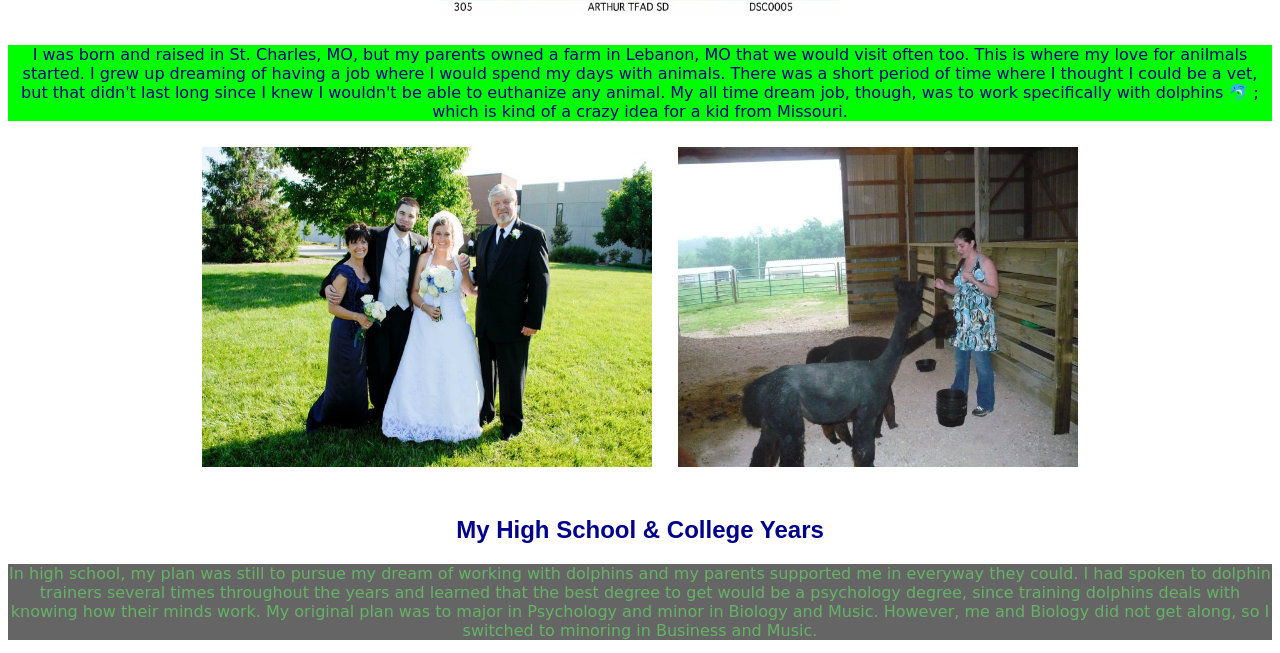
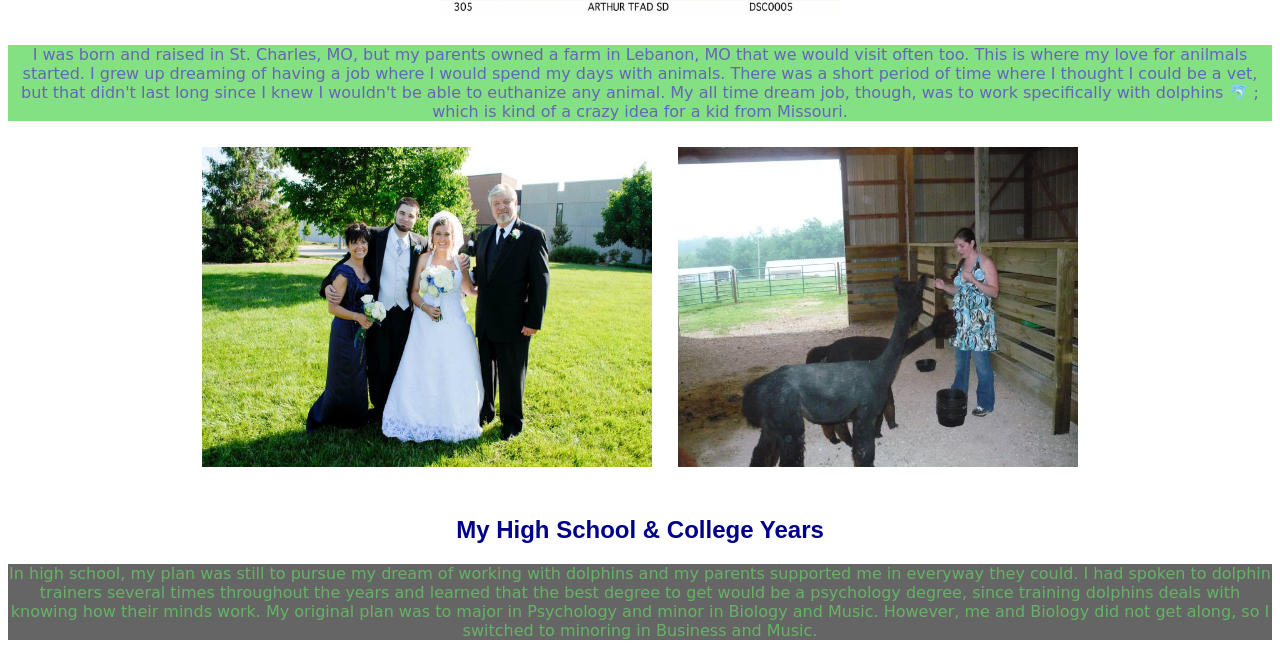
Before and after one commit to SNHays22/js-assignment-4-html-me-something, a website: page index.html in a window 1280 px wide. Shown: the part 936-1589 px from the top of the page. Drawn offline with Linux system fonts and the light colour scheme.

Commit message:
adjusting css for funparagraph

```diff
--- a/index.html
+++ b/index.html
@@ -23,7 +23,7 @@
             <img src="/js-assignment-4-html-me-something/images/Dolphins.jpg" alt="Swim with the Dolphins Experience" class="pics">
 
 
-            <p class="funParagraph">I was born and raised in St. Charles, MO, but my parents owned a farm in Lebanon, MO that we would visit often too. This is where my love for anilmals started. I grew up dreaming of having a job where I would spend my days with animals. There was a short period of time where I thought I could be a vet, but that didn't last long since I knew I wouldn't be able to euthanize any animal. My all time dream job, though, was to work specifically with dolphins &#128044; ; which is kind of a crazy idea for a kid from Missouri. </p>
+            <p id="testP" class="funParagraph">I was born and raised in St. Charles, MO, but my parents owned a farm in Lebanon, MO that we would visit often too. This is where my love for anilmals started. I grew up dreaming of having a job where I would spend my days with animals. There was a short period of time where I thought I could be a vet, but that didn't last long since I knew I wouldn't be able to euthanize any animal. My all time dream job, though, was to work specifically with dolphins &#128044; ; which is kind of a crazy idea for a kid from Missouri. </p>
 
             <div class="thesePics">
                <img src="/js-assignment-4-html-me-something/images/all.jpg" alt="Me, My Parents, and My Husband" id="widerPics">
@@ -34,7 +34,7 @@
          <article>
             <h2>My High School & College Years</h2>
 
-            <p id="testP" class="funParagraph">In high school, my plan was still to pursue my dream of working with dolphins and my parents supported me in everyway they could. I had spoken to dolphin trainers several times throughout the years and learned that the best degree to get would be a psychology degree, since training dolphins deals with knowing how their minds work. My original plan was to major in Psychology and minor in Biology and Music. However, me and Biology did not get along, so I switched to minoring in Business and Music.</p>
+            <p class="funParagraph">In high school, my plan was still to pursue my dream of working with dolphins and my parents supported me in everyway they could. I had spoken to dolphin trainers several times throughout the years and learned that the best degree to get would be a psychology degree, since training dolphins deals with knowing how their minds work. My original plan was to major in Psychology and minor in Biology and Music. However, me and Biology did not get along, so I switched to minoring in Business and Music.</p>
 
             <div class="thesePics">
                <img src="/js-assignment-4-html-me-something/images/Baby_Merlin.jpg" alt="Merlin, my baby camel" class="tallerPics">
--- a/styles.css
+++ b/styles.css
@@ -11,14 +11,14 @@ body{
 }
 
 #testP{
-    color: green;
-    background-color: black;
-    opacity: 0.6;
+    color: darkblue;
+    background-color: limegreen;
 }
 
 .funParagraph{
-    color: darkblue;
-    background-color: lime;
+    color: green;
+    background-color:black;
+    opacity: 0.6
 }
 
 h2{
```
